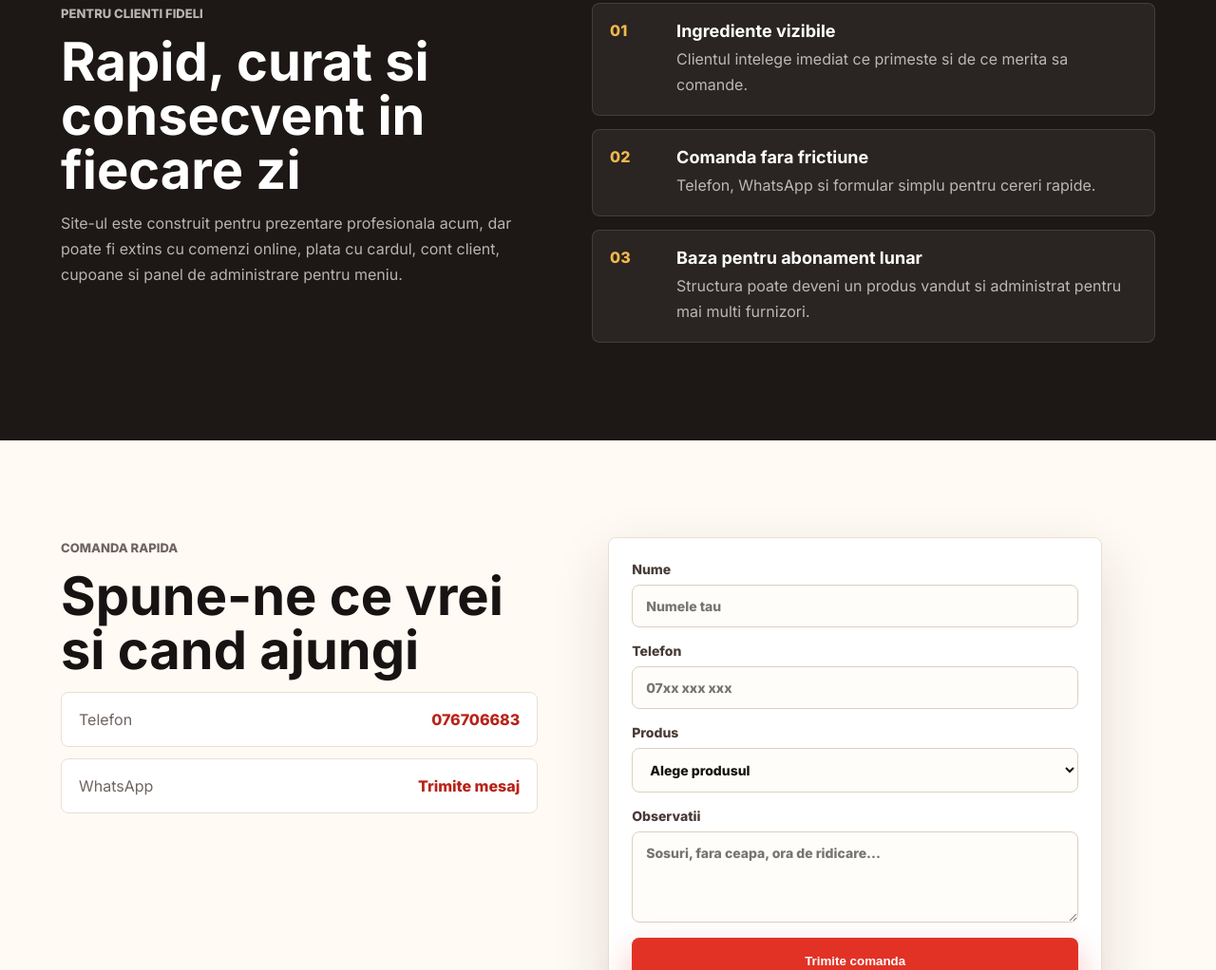
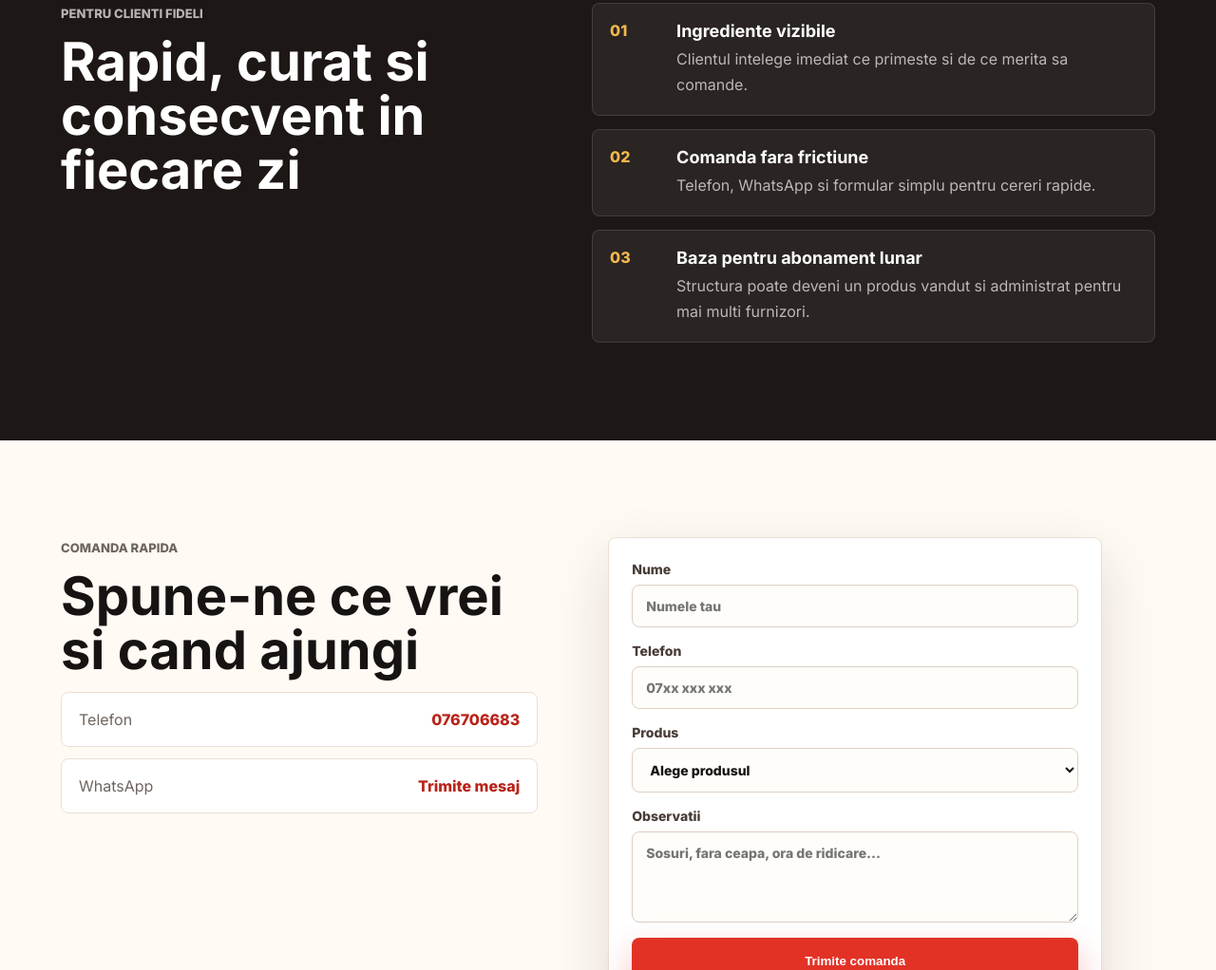
Before and after one commit to johndeep1/tiktok-kebab, a website: page 2026-04-24/vreau-sa-incep-o-cariera-un-2/index.html in a window 1280 px wide. Shown: the part 2507-3529 px from the top of the page at 95% size. Drawn offline with Linux system fonts and the light colour scheme.

Commit message:
Remove business text

```diff
--- a/2026-04-24/vreau-sa-incep-o-cariera-un-2/index.html
+++ b/2026-04-24/vreau-sa-incep-o-cariera-un-2/index.html
@@ -191,10 +191,6 @@
         <div>
           <p class="eyebrow">Pentru clienti fideli</p>
           <h2>Rapid, curat si consecvent in fiecare zi</h2>
-          <p>
-            Site-ul este construit pentru prezentare profesionala acum, dar poate fi extins cu comenzi online,
-            plata cu cardul, cont client, cupoane si panel de administrare pentru meniu.
-          </p>
         </div>
         <div class="benefit-list">
           <div>
```
